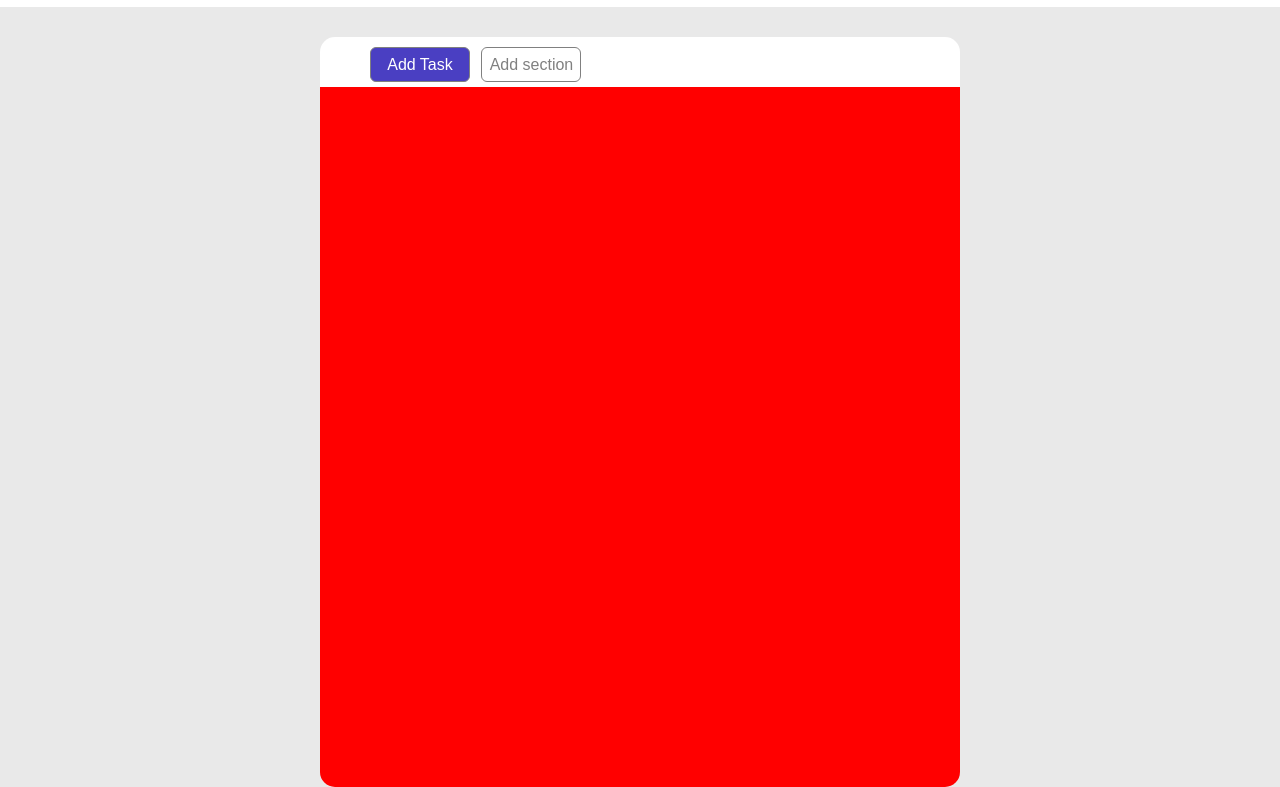
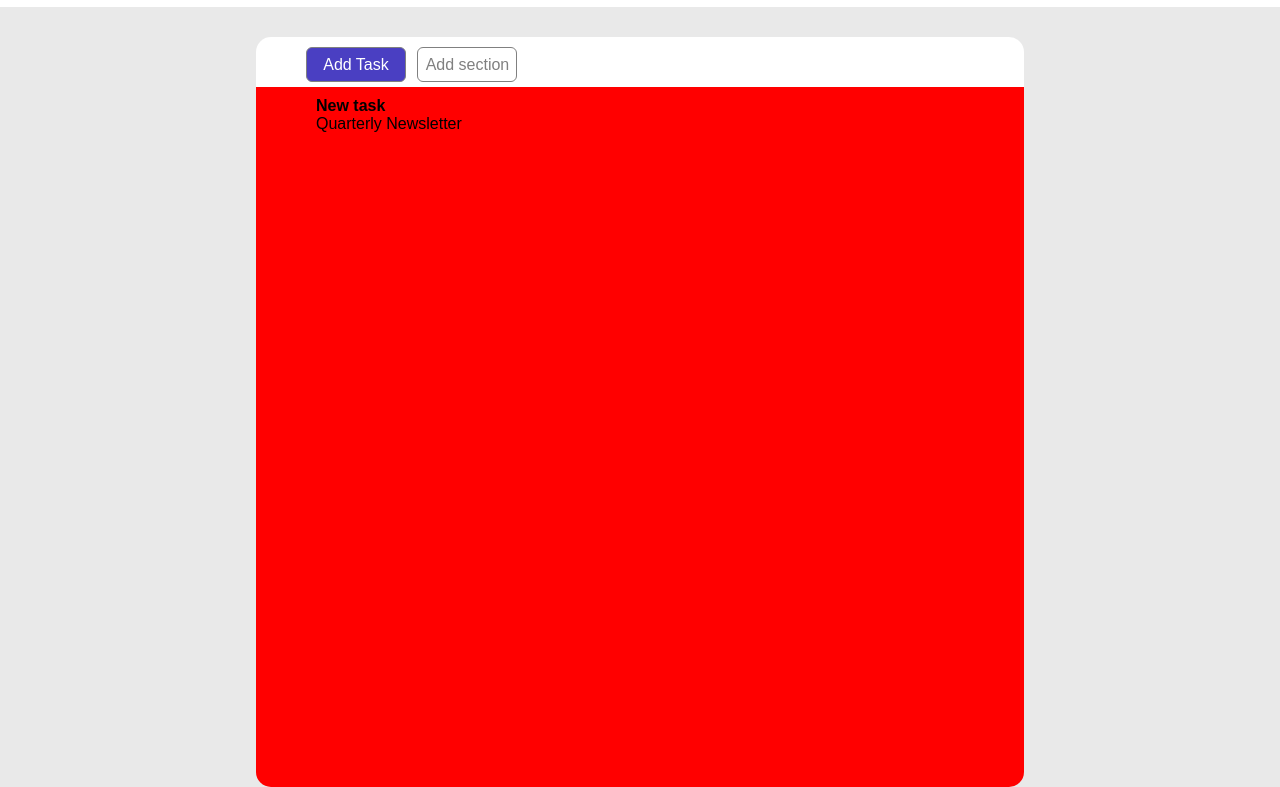
Before and after one commit to ldm0805/html-css-toboolist, a plain HTML site: page index.html in a window 1280 px wide. Shown: the part 63-850 px from the top of the page. Drawn offline with Linux system fonts and the light colour scheme.

Commit message:
Verisione con main da completare

```diff
--- a/css/style.css
+++ b/css/style.css
@@ -36,7 +36,7 @@ body{
     border-radius: 15px 15px 0px 0px;
     height: 50px;
     margin: auto;
-    width: 50%;
+    width: 60%;
     padding: 10px;
 
 }
@@ -46,7 +46,7 @@ body{
     background-color: red;
     height: 700px;
     margin: auto;
-    width: 50%;
+    width: 60%;
     padding: 10px;
 }
 .add{
@@ -70,3 +70,16 @@ body{
     background-color: rgb(74, 63, 194);
     color: white;
 }
+ul{
+    list-style: none;
+
+}
+.unordered-list{
+    padding-left: 50px;
+}
+.arrowdown:before{
+    content: '&#9658;'
+}
+.query{
+    font-weight: bold;
+}
--- a/index.html
+++ b/index.html
@@ -23,6 +23,10 @@
         <!-- Inizio main -->
         <main>
             <div class="container">
+                <ul class="unordered-list">
+                    <li> <span class="query">New task </span> </li>
+                    <li> Quarterly Newsletter</li>
+                </ul>
             </div>
         </main>
     </body>
```
